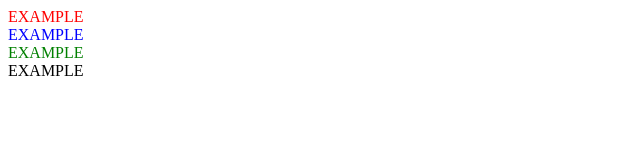
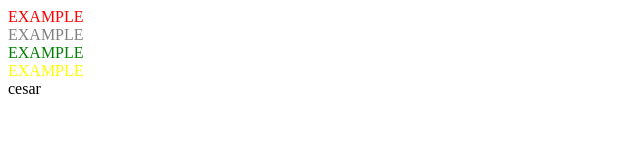
Before and after one commit to Cesar0202/Pruebas-de-git, a plain HTML site: page index.html in a window 1280 px wide. Shown: the whole page, without its empty margins (0-640 px from the left). Drawn offline with Linux system fonts and the light colour scheme.

Commit message:
version12

```diff
--- a/index.html
+++ b/index.html
@@ -9,5 +9,8 @@
     <div class="example2">EXAMPLE</div>
     <div class="example3">EXAMPLE</div>
     <div class="example4">EXAMPLE</div>
+    <div class="cesar">cesar</div>
+    <div class="alberto"></div>
+    <div class="huaman"></div>
 </body>
 </html>
--- a/styles.css
+++ b/styles.css
@@ -3,7 +3,7 @@
 }
 
 .example2{
-    color: blue;
+    color: gray;
 }
 
 .example3{
@@ -11,5 +11,5 @@
 }
 
 .example4{
-    color: black;
+    color: yellow;
 }
```
